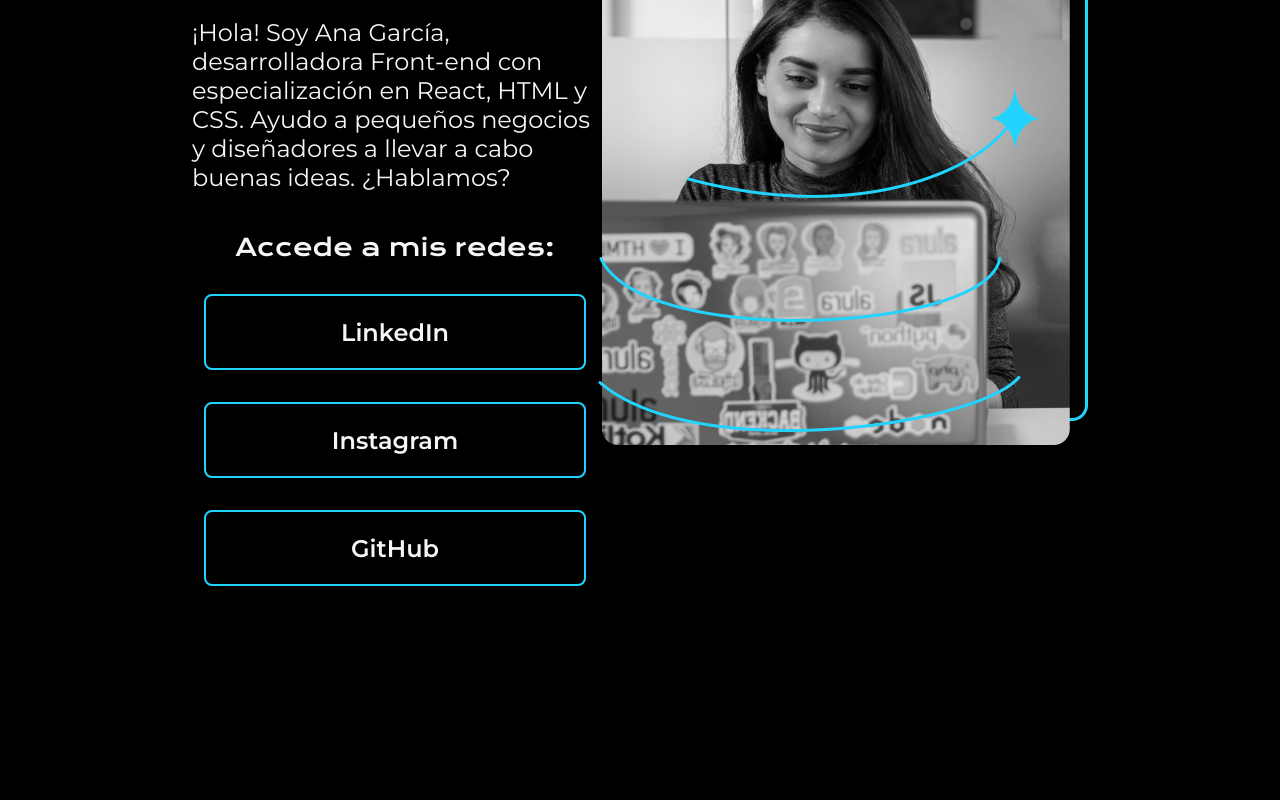
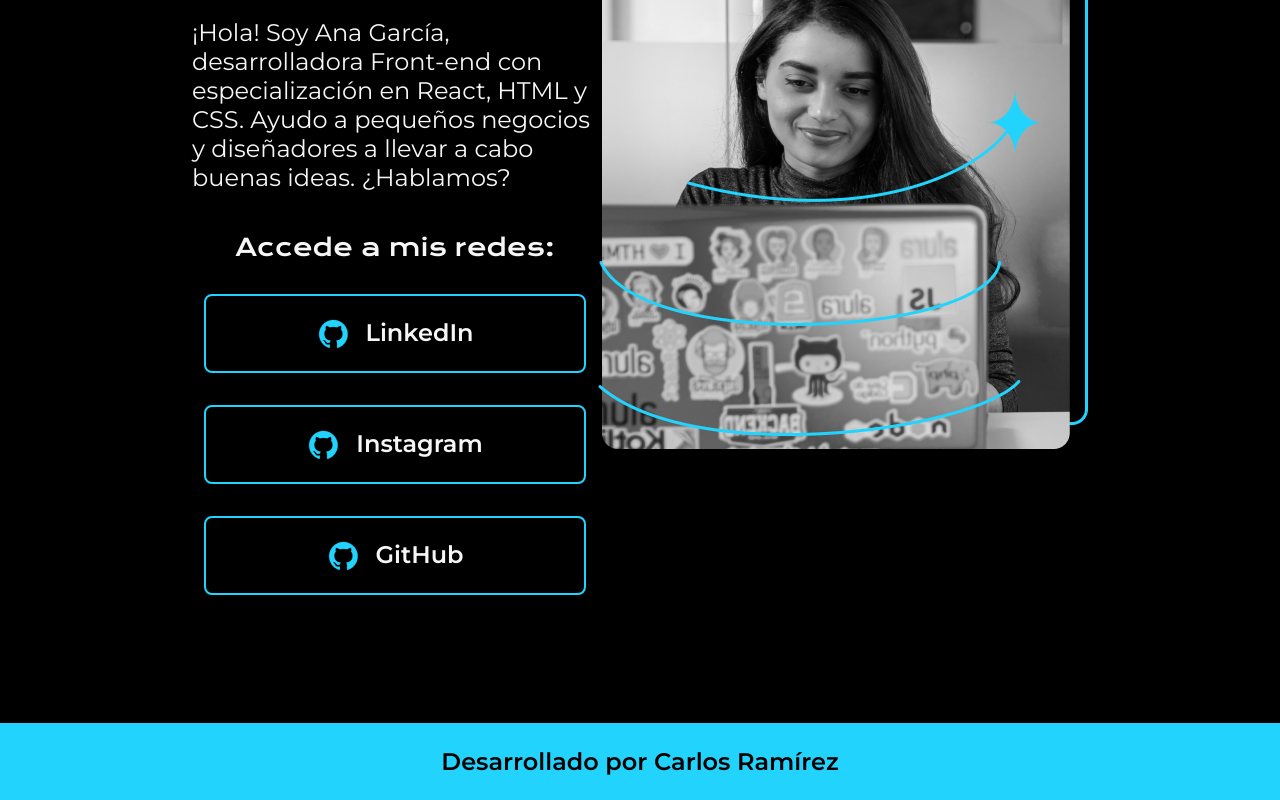
Before and after one commit to CarlosRW/HTML-CSS-Practice, a plain HTML site: page index.html in a window 1280 px wide. Shown: the part 375-1175 px from the top of the page. Before the commit the page ends 961 px from the top, so only its background shows below. Drawn offline with nearby package versions, Linux system fonts and the light colour scheme.

Commit message:
Enhance layout and styling: add footer, update header structure, and improve link presentation with icons

```diff
--- a/index.html
+++ b/index.html
@@ -11,11 +11,13 @@
 </head>
 
 <body>
-    <header></header>
+    <header>
+        <nav></nav>
+    </header>
     <main class="presentacion">
         <section class="presentacion__contenido">
             <h1 class="presentacion__contenido__titulo">
-                Eleve tu negocio digital a otro nivel
+                Eleve su negocio digital a otro nivel
                 <strong class="titulo-destaque">con un Front-end de calidad!
                 </strong>
             </h1>
@@ -27,15 +29,23 @@
             </p>
             <div class="presentacion__enlaces">
                 <h2 class="pressentacion__enlaces__saubtitulo">Accede a mis redes: </h2>
-                <a class="presentacion__enlaces__link" href="https://linkedin.com/">LinkedIn</a>
-                <a class="presentacion__enlaces__link" href="https://instagram.com/">Instagram</a>
-                <a class="presentacion__enlaces__link" href="https://github.com/CarlosRW">GitHub</a>
+                <a class="presentacion__enlaces__link" href="https://linkedin.com/">
+                    <img src="./assets/github.png" alt="Icono de Github">
+                    LinkedIn</a>
+                <a class="presentacion__enlaces__link" href="https://instagram.com/">
+                    <img src="./assets/github.png" alt="Icono de Github">
+                    Instagram</a>
+                <a class="presentacion__enlaces__link" href="https://github.com/CarlosRW">
+                    <img src="./assets/github.png" alt="Icono de Github">
+                    GitHub</a>
             </div>
 
         </section>
-        <img src="Imagen.png" alt="Foto de Ana García desarrolando un proyecto">
+        <img src="./assets/Imagen.png" alt="Foto de Ana García desarrolando un proyecto">
     </main>
-    <footer></footer>
+    <footer class="footer">
+        <p>Desarrollado por Carlos Ramírez</p>
+    </footer>
 </body>
 
 </html>
--- a/style.css
+++ b/style.css
@@ -67,5 +67,24 @@ body {
     text-decoration: none;
     color: #F6F6F6;
     font-family: 'Montserrat', sans-serif;
-    border: 2px, solid #22D4FD;
+    display: flex;
+    justify-content: center;
+    gap: 16px;
+    border: 2px solid #22D4FD;
 }
+
+.presentacion__enlaces__link:hover {
+    border: 2px solid #0000FF;
+    cursor: pointer;
+    background-color: #272727;
+}
+
+.footer {
+    background-color: #22D4FD;
+    padding: 24px;
+    color: black;
+    text-align: center;
+    font-family: 'Montserrat', sans-serif;
+    font-size: 24px;
+    font-weight: 600;
+}
```
Also changed, not shown: assets/Imagen.png (renamed from Imagen.png).
